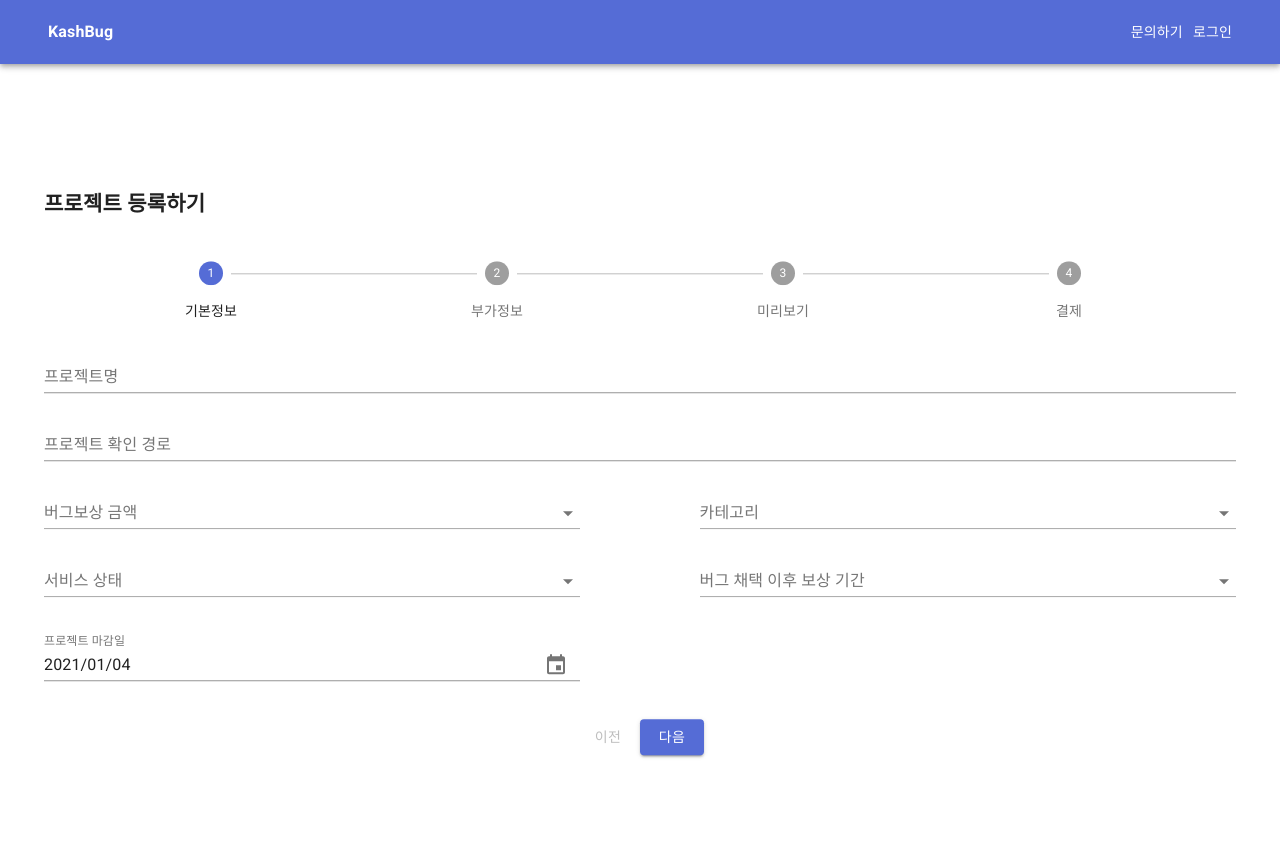
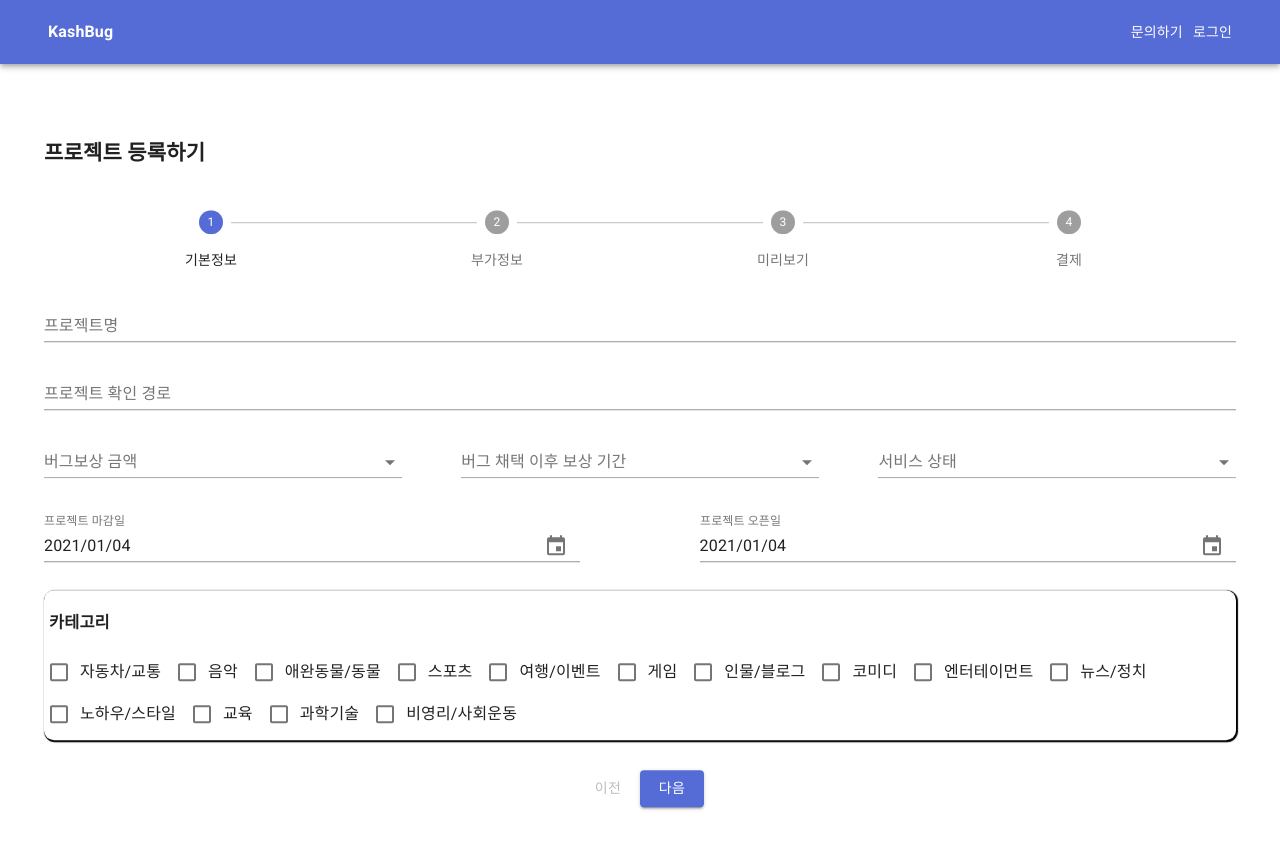
Before and after one commit to kashbug/kashbug-frontend, a Next.js app: page /project/add/1 in a window 1280 px wide. Shown: the top 848 px of the page. Built offline with nearby package versions, Linux system fonts and the light colour scheme.

Commit message:
[add-to-openday] 카테고리, 오픈일 수정 추가

```diff
--- a/src/api/Project.tsx
+++ b/src/api/Project.tsx
@@ -1,6 +1,6 @@
 export interface ProjectAdd {
     name: string,
-    category: string[],
+    category: any[],
     contents: string,
     reward: number,
     reward_duration: number,
--- a/src/containers/project/add/Confirm.tsx
+++ b/src/containers/project/add/Confirm.tsx
@@ -81,7 +81,7 @@ const Confirm = ({ projectData }: ConfirmProps) => {
                     <Txt onClick={openPop}><Emp color="#0054FF">{url}</Emp></Txt>
                 </Col>
                 <Col width={'30%'}>
-                    <Category>#{category}</Category>
+                    { category.filter(v => v.status).map((v, i) => (<Category key={`key_${i}`}>#{v.name}</Category>))}
                     <Txt top="30px">보상 금액: <Emp color="#1DDB16">{RewardPriceType[reward]}</Emp></Txt>
                     <Txt top="5px">버그 채택 후 <Emp color="#FF0000">{RewardDurationType[reward_duration]}일</Emp> 이내 보상</Txt>
                     <Txt top="5px">버그 채택율: <Emp color="#FF0000">100%</Emp></Txt>
--- a/src/containers/project/add/Info.tsx
+++ b/src/containers/project/add/Info.tsx
@@ -6,6 +6,8 @@ import {
     TextField,
     Select,
     InputLabel,
+    FormControlLabel,
+    Checkbox,
 } from '@material-ui/core';
 import {
     MuiPickersUtilsProvider,
@@ -15,7 +17,7 @@ import DateFnsUtils from '@date-io/date-fns';
 // api
 import { ProjectAdd as ProjectAddInterface } from '../../../api/Project';
 // enum
-import { CategoryType, StatusType, RewardDurationType, RewardPriceType } from '../../../enumType/Project';
+import { StatusType, RewardDurationType, RewardPriceType } from '../../../enumType/Project';
 
 const Wrap = styled.div`
     text-align:center;
@@ -24,14 +26,22 @@ const SelectBox = styled.div`
     margin-top:20px;
     overflow:hidden;
 `;
+const CategoryBox = styled.div`
+    padding: 5px;
+    margin-top:20px;
+    border-radius: 10px;
+    box-shadow: 1px 1px 1px 1px #000;
+    text-align: left;
+`;
 
 interface InfoProps {
     projectData: ProjectAddInterface,
     onChangeInfoHandler: (e:any) => void,
     onChangeDateHandler: (e:any) => void,
+    onChangeCategoryHandler: any,
 };
 
-const Info = ({ projectData, onChangeInfoHandler, onChangeDateHandler }: InfoProps) => {
+const Info = ({ projectData, onChangeInfoHandler, onChangeDateHandler, onChangeCategoryHandler }: InfoProps) => {
     const {
         name,
         category,
@@ -39,6 +49,7 @@ const Info = ({ projectData, onChangeInfoHandler, onChangeDateHandler }: InfoPro
         reward_duration,
         url,
         status,
+        startAt,
         deadlineAt,
     } = projectData;
     return (
@@ -48,7 +59,7 @@ const Info = ({ projectData, onChangeInfoHandler, onChangeDateHandler }: InfoPro
                 <TextField id="url" name="url" value={url} label="프로젝트 확인 경로" onChange={onChangeInfoHandler} style={{ marginTop: '20px' }} />
             </FormControl>
             <SelectBox>
-                <FormControl style={{ width: '45%', float:'left' }}>
+                <FormControl style={{ width: '30%', float:'left' }}>
                     <InputLabel htmlFor="reward">버그보상 금액</InputLabel>
                     <Select
                         native
@@ -67,28 +78,26 @@ const Info = ({ projectData, onChangeInfoHandler, onChangeDateHandler }: InfoPro
                     }
                     </Select>
                 </FormControl>
-                <FormControl style={{ width: '45%', float:'right' }}>
-                    <InputLabel htmlFor="category">카테고리</InputLabel>
+                <FormControl style={{ width: '30%' }}>
+                    <InputLabel htmlFor="reward_duration">버그 채택 이후 보상 기간</InputLabel>
                     <Select
                         native
                         inputProps={{
-                            name: 'category',
-                            id: 'category',
+                            name: 'reward_duration',
+                            id: 'reward_duration',
                         }}
-                        value={category}
+                        value={reward_duration}
                         onChange={onChangeInfoHandler}
                     >
                         <option aria-label="선택" value="" />
-                    {
-                        Object.entries(CategoryType).map(v => (
-                            <option key={v[0]} value={v[0]}>{v[1]}</option>
-                        ))
-                    }
+                        {
+                            Object.entries(RewardDurationType).map(v => (
+                                <option key={v[0]} value={v[0]}>{`${v[1]}일`}</option>
+                            ))
+                        }
                     </Select>
                 </FormControl>
-            </SelectBox>
-            <SelectBox>
-                <FormControl style={{ width: '45%', float:'left' }}>
+                <FormControl style={{ width: '30%', float: 'right' }}>
                     <InputLabel htmlFor="status">서비스 상태</InputLabel>
                     <Select
                         native
@@ -103,25 +112,6 @@ const Info = ({ projectData, onChangeInfoHandler, onChangeDateHandler }: InfoPro
                         {
                             Object.entries(StatusType).map(v => (
                                 <option key={v[0]} value={v[0]}>{v[1]}</option>
-                            ))
-                        }
-                    </Select>
-                </FormControl>
-                <FormControl style={{ width: '45%', float:'right' }}>
-                    <InputLabel htmlFor="reward_duration">버그 채택 이후 보상 기간</InputLabel>
-                    <Select
-                        native
-                        inputProps={{
-                            name: 'reward_duration',
-                            id: 'reward_duration',
-                        }}
-                        value={reward_duration}
-                        onChange={onChangeInfoHandler}
-                    >
-                        <option aria-label="선택" value="" />
-                        {
-                            Object.entries(RewardDurationType).map(v => (
-                                <option key={v[0]} value={v[0]}>{`${v[1]}일`}</option>
                             ))
                         }
                     </Select>
@@ -146,7 +136,37 @@ const Info = ({ projectData, onChangeInfoHandler, onChangeDateHandler }: InfoPro
                         />
                     </MuiPickersUtilsProvider>
                 </FormControl>
+                <FormControl style={{ width: '45%', float:'right' }}>
+                    <MuiPickersUtilsProvider utils={DateFnsUtils}>
+                        <KeyboardDatePicker
+                            disableToolbar
+                            variant="inline"
+                            format="yyyy/MM/dd"
+                            margin="normal"
+                            id="startAt"
+                            name="startAt"
+                            label="프로젝트 오픈일"
+                            value={startAt}
+                            onChange={onChangeDateHandler}
+                            KeyboardButtonProps={{
+                                'aria-label': 'change date',
+                            }}
+                        />
+                    </MuiPickersUtilsProvider>
+                </FormControl>
             </SelectBox>
+            <CategoryBox>
+                <h3>카테고리</h3>
+                {
+                    projectData.category.map((v, i) => (
+                        <FormControlLabel
+                            control={<Checkbox color="primary" checked={v.status} onChange={onChangeCategoryHandler} name={v.value} id={v.value} />}
+                            label={v.name}
+                            key={`key_${i}`}
+                        />
+                    ))
+                }
+            </CategoryBox>
         </Wrap>
     );
 };
--- a/src/containers/project/add/ProjectAddContainer.tsx
+++ b/src/containers/project/add/ProjectAddContainer.tsx
@@ -16,6 +16,8 @@ import SubInfo from './SubInfo';
 import Confirm from './Confirm';
 // api
 import { ProjectAdd as ProjectAddInterface} from '../../../api/Project';
+// enum
+import { CategoryType } from '../../../enumType/Project';
 
 const AddWrap = styled.div`
     position:relative;height:100vh;
@@ -52,7 +54,7 @@ const ProjectAddContainer = ({ width }: ProjectAddContainerProps) => {
     const [activeStep, setActiveStep] = useState(0);
     const [projectData, setProjectData] = useState<ProjectAddInterface>({
         name: '',
-        category: [],
+        category: Object.entries(CategoryType).map(v => ({ name: v[1], value: v[0], status: false })),
         contents: '',
         reward: 0,
         reward_duration: 0,
@@ -85,7 +87,23 @@ const ProjectAddContainer = ({ width }: ProjectAddContainerProps) => {
             deadlineAt: e,
         });
     }
-    console.log(projectData);
+    const onChangeCategoryHandler = (e:any) => {
+        const { name, checked } = e.target;
+        const tempCategory = projectData.category.map(v => {
+            let returnObj = { ...v };
+            if(v.value === name) {
+                returnObj = {
+                    ...v,
+                    status: checked,
+                }
+            }
+            return returnObj;
+        });
+        setProjectData({
+            ...projectData,
+            category: tempCategory,
+        });
+    };
     return (
         <AddWrap>
             <Add>
@@ -100,7 +118,12 @@ const ProjectAddContainer = ({ width }: ProjectAddContainerProps) => {
                     </Stepper>
                     {
                         activeStep === 0 && (
-                            <Info projectData={projectData} onChangeInfoHandler={onChangeInfoHandler} onChangeDateHandler={onChangeDateHandler} />
+                            <Info
+                                projectData={projectData}
+                                onChangeInfoHandler={onChangeInfoHandler}
+                                onChangeDateHandler={onChangeDateHandler}
+                                onChangeCategoryHandler={onChangeCategoryHandler}
+                            />
                         )
                     }
                     {
```
